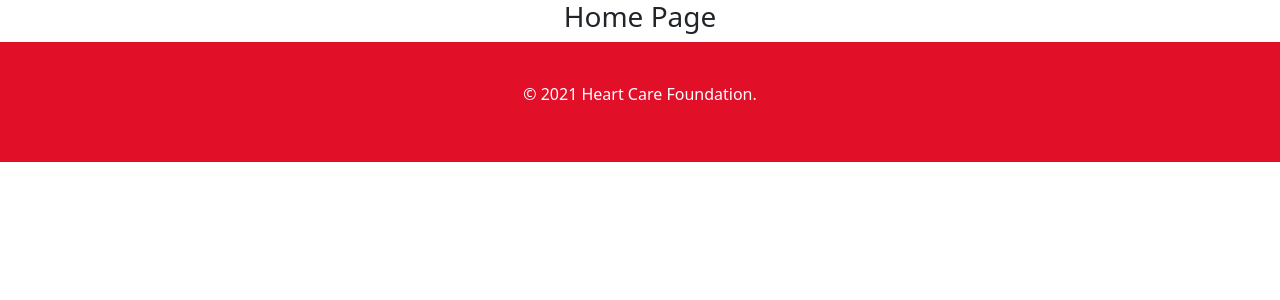
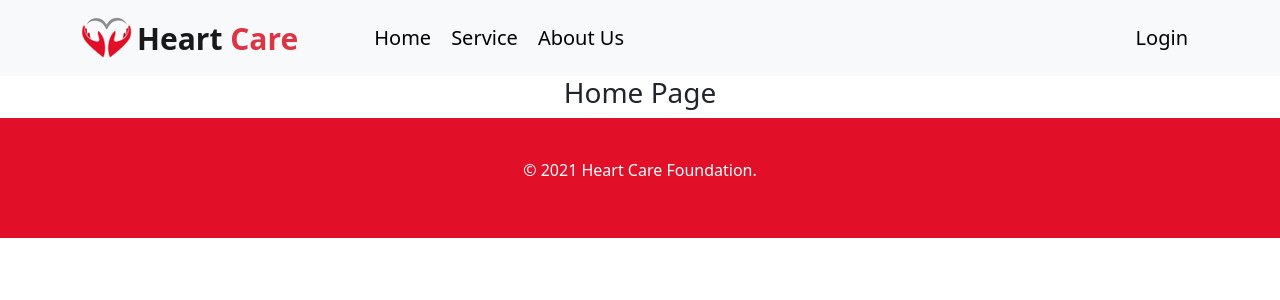
Before and after one commit to mesu-ai/health-care, a React (Create React App) app: page / in a window 1280 px wide. Shown: the top 300 px of the page. Built offline with nearby package versions, Linux system fonts and the light colour scheme.

Commit message:
navbar add

```diff
--- a/public/index.html
+++ b/public/index.html
@@ -28,7 +28,7 @@
     <!-- fontawesome kit -->
     <script src="https://kit.fontawesome.com/e15939fd59.js" crossorigin="anonymous"></script>
 
-    <title>Heart Care Foundation</title>
+    <title>Heart Care</title>
   </head>
   <body>
     <noscript>You need to enable JavaScript to run this app.</noscript>
--- a/src/App.js
+++ b/src/App.js
@@ -5,6 +5,10 @@
 import Home from './components/home/Home';
 import NotFind from './components/notfind/NotFind';
 import Footer from './components/footer/Footer';
+import Header from './components/header/Header';
+import Services from './components/services/Services';
+import About from './components/about/About';
+import Login from './components/login/Login';
 
 
 function App() {
@@ -12,10 +16,23 @@
     <div className="App">
 
       <BrowserRouter>
+      <Header></Header>
       <Switch>
 
         <Route path='/home'>
           <Home></Home>
+        </Route>
+
+        <Route path='/services'>
+        <Services></Services>
+        </Route>
+
+        <Route path='/aboutus'>
+          <About></About>
+        </Route>
+
+        <Route path='/login'>
+          <Login></Login>
         </Route>
 
         <Route exact path='/'>
--- /dev/null
+++ b/src/components/about/About.js
@@ -0,0 +1,12 @@
+import React from 'react';
+
+const About = () => {
+    return (
+        <div>
+            <h3>About Us Page</h3>
+
+        </div>
+    );
+};
+
+export default About;
--- /dev/null
+++ b/src/components/header/Header.css
@@ -0,0 +1,32 @@
+.navlink{
+    margin: 10px;
+    text-decoration: none;
+    color: black;
+    font-size: 20px;
+
+}
+.navlink:hover{
+    color:red;
+
+
+}
+
+.brand-name{
+
+    font-size: 30px;
+    font-weight: bold;
+    margin-right: 50px;
+    margin-left: 5px;
+}
+
+.navbar-toggler-icon{
+    background-color: cyan;
+
+}
+
+.active{
+    background-color:#198754;
+    color: white;
+    border-radius: 5px 8px;
+    padding: 5px;
+}
--- a/src/components/header/Header.js
+++ b/src/components/header/Header.js
@@ -1,8 +1,51 @@
 import React from 'react';
+import './Header.css';
+import { Container, Nav, Navbar} from 'react-bootstrap';
+import { NavLink } from 'react-router-dom';
+import brand from '../../image/heartlogo.png';
 
 const Header = () => {
     return (
         <div>
+
+        <Navbar collapseOnSelect expand="lg" bg="light" variant="light" sticky="top">
+        <Container>
+
+        {/* <Navbar.Brand className="brand-name" to='/home'>Heart-Care</Navbar.Brand> */}
+        <Navbar.Brand className="d-flex align-items-center">
+            <img
+                src={brand}
+                width="50"
+                height="50"
+                className="d-inline-block align-top"
+                alt="Heart Care"
+            />{' '}
+           <span className="brand-name">Heart <span className="text-danger">Care</span> </span>
+        </Navbar.Brand>
+
+        <Navbar.Toggle aria-controls="responsive-navbar-nav" className="" />
+        <Navbar.Collapse id="responsive-navbar-nav">
+
+            <Nav className="me-auto d-flex align-items-center">
+
+            <NavLink activeClassName="active" className="navlink" to='/home'>Home</NavLink>
+            <NavLink activeClassName="active" className="navlink" to='/services'>Service</NavLink>
+            <NavLink activeClassName="active" className="navlink" to='/aboutus'>About Us</NavLink>
+
+            {/* <NavDropdown title="Dropdown" id="collasible-nav-dropdown">
+                <NavDropdown.Item to="#action/3.1">Action</NavDropdown.Item>
+                <NavDropdown.Item to="#action/3.2">Another action</NavDropdown.Item>
+                <NavDropdown.Item to="#action/3.3">Something</NavDropdown.Item>
+                <NavDropdown.Divider />
+                <NavDropdown.Item to="#action/3.4">Separated link</NavDropdown.Item>
+            </NavDropdown> */}
+            </Nav>
+            <Nav className="d-flex align-items-center">
+            <NavLink className="navlink" to='login'>Login</NavLink>
+            </Nav>
+        </Navbar.Collapse>
+        </Container>
+        </Navbar>
 
         </div>
     );
--- /dev/null
+++ b/src/components/login/Login.js
@@ -0,0 +1,12 @@
+import React from 'react';
+
+const Login = () => {
+    return (
+        <div>
+            <h3>Login Page</h3>
+
+        </div>
+    );
+};
+
+export default Login;
--- /dev/null
+++ b/src/components/services/Services.js
@@ -0,0 +1,12 @@
+import React from 'react';
+
+const Services = () => {
+    return (
+        <div>
+            <h3>Services Page</h3>
+
+        </div>
+    );
+};
+
+export default Services;
```
Also changed, not shown: src/image/heartlogo.png (added).
